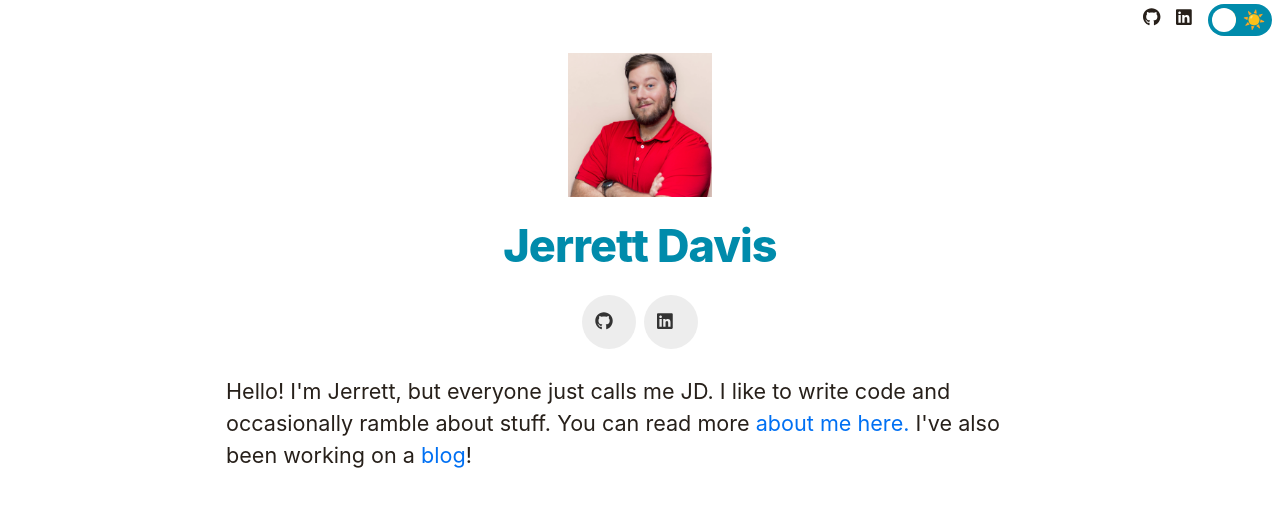
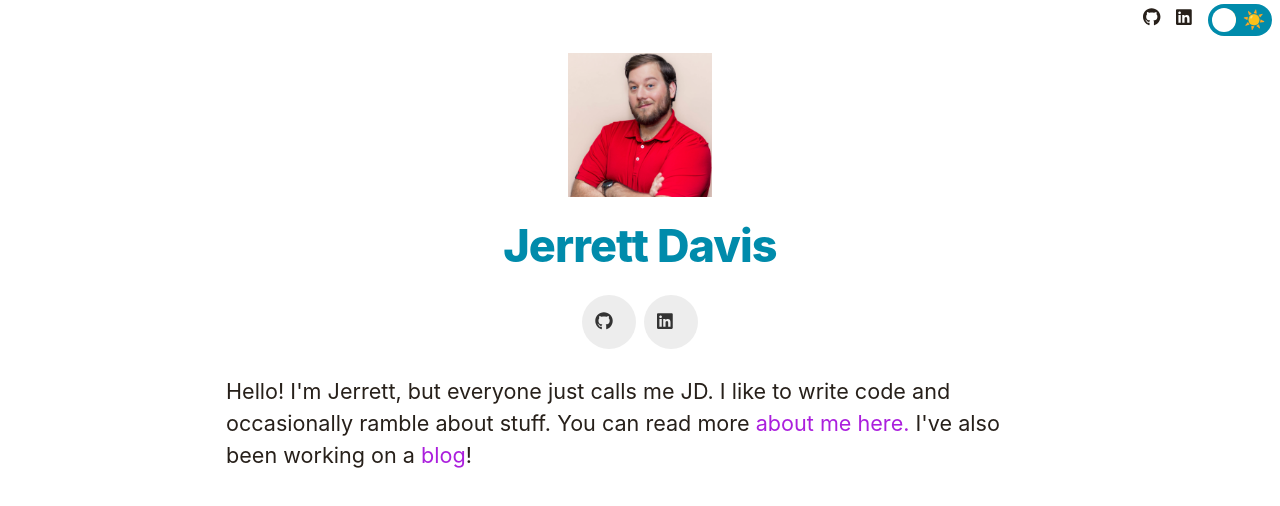
Before and after one commit to JerrettDavis/personal-site, a Next.js app: page / in a window 1280 px wide. Shown: the top 506 px of the page. Built offline with nearby package versions, Linux system fonts and the light colour scheme.

Commit message:
Changed link styling

```diff
--- a/styles/global.css
+++ b/styles/global.css
@@ -2,6 +2,7 @@ body,
 body[data-theme="light"] {
     --color-text-primary: #27201a;
     --color-text-secondary: #008bab;
+    --color-link: #ab1fdd;
     --color-bg-primary: #fff;
     --color-bg-toggle: #008bab;
     --color-bg-thumb: white;
@@ -10,6 +11,7 @@ body[data-theme="light"] {
 body[data-theme="dark"] {
     --color-text-primary: #e3e3e3;
     --color-text-secondary: #247ba0;
+    --color-link: #b47aee;
     --color-bg-primary: #0a1720;
     --color-bg-toggle: #2f3334;
     --color-bg-thumb: #247ba0
@@ -37,7 +39,7 @@ h1, h2, h3, h4, h5, h6 {
 }
 
 a {
-    color: #0070f3;
+    color: var(--color-link);
     text-decoration: none;
 }
 
```
